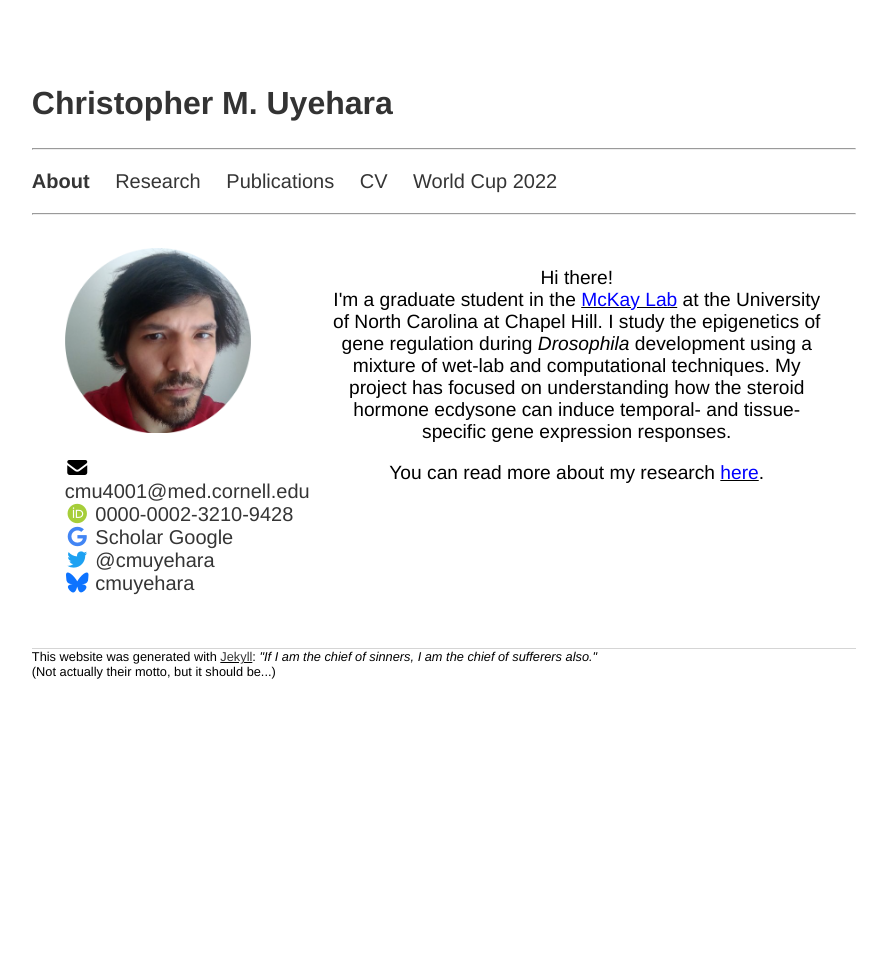
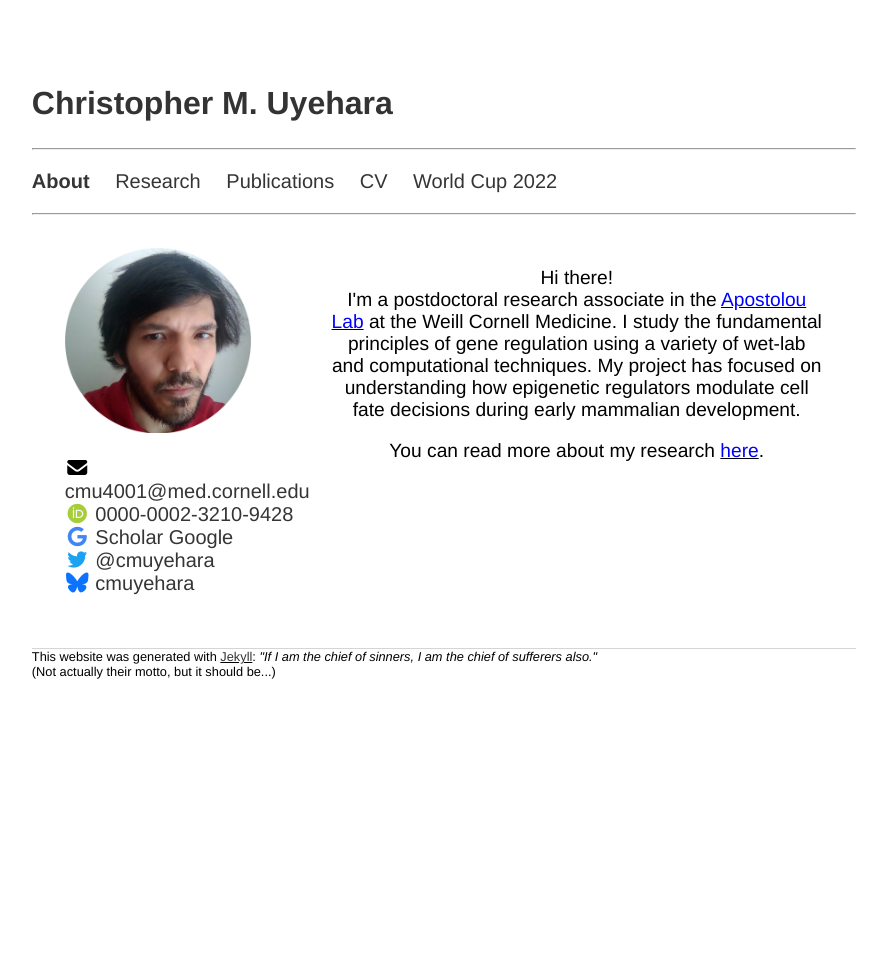
Before and after one commit to cmuyehara/cmuyehara.github.io, a Jekyll site: the page built from index.html, in a window 1280 px wide. Shown: the whole page, without its empty margins (196-1083 px from the left). Built offline with Jekyll 4.4.1, drawn with Linux system fonts in a browser that asks for light colours; nearby versions of some CDN libraries.

Commit message:
update bio

```diff
--- a/index.html
+++ b/index.html
@@ -33,10 +33,9 @@ section::after{
 	<div id="blurb">
 		<!--<h2>About Me</h2> -->
 	<p>
-	Hi there!<br>I'm a graduate student in the <u><a href='https://mckaylab.web.unc.edu' class=extLink>McKay Lab</a></u> at
-	the University of North Carolina at Chapel Hill. I study the epigenetics of gene regulation during <em>Drosophila</em>
-	development using a mixture of wet-lab and computational techniques. My project has focused on understanding how the
-	steroid hormone ecdysone can induce temporal- and tissue-specific gene expression responses.
+	Hi there!<br>I'm a postdoctoral research associate in the <u><a href='https://apostoloulab.com' class=extLink>Apostolou Lab</a></u> at
+	the Weill Cornell Medicine. I study the fundamental principles of gene regulation using a variety of wet-lab and computational techniques.
+	My project has focused on understanding how epigenetic regulators modulate cell fate decisions during early mammalian development.
 	<p>You can read more about my research <u><a href="/pages/research" class=extLink>here</a></u>.</p>
 	</div>
 </section>
```
